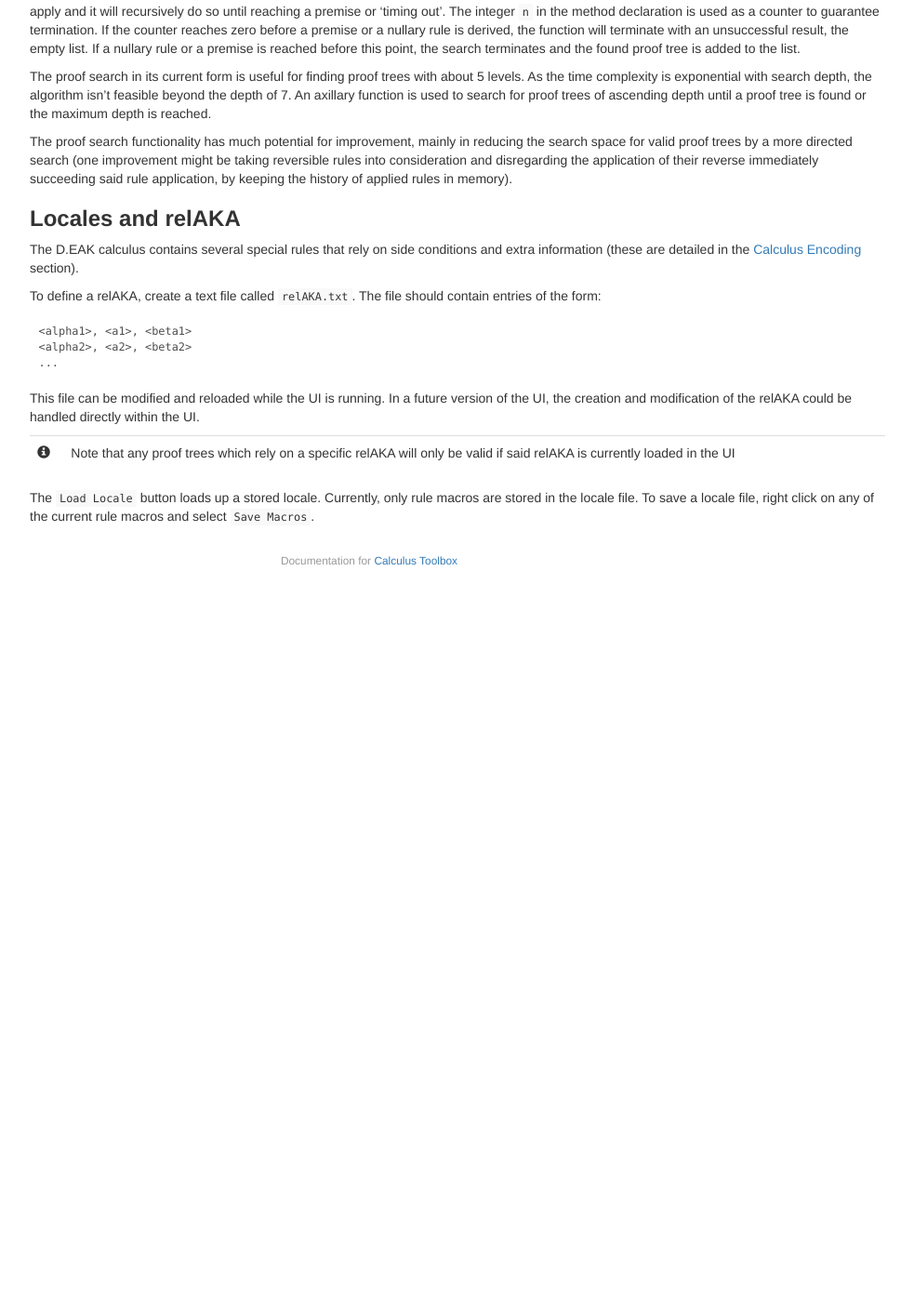
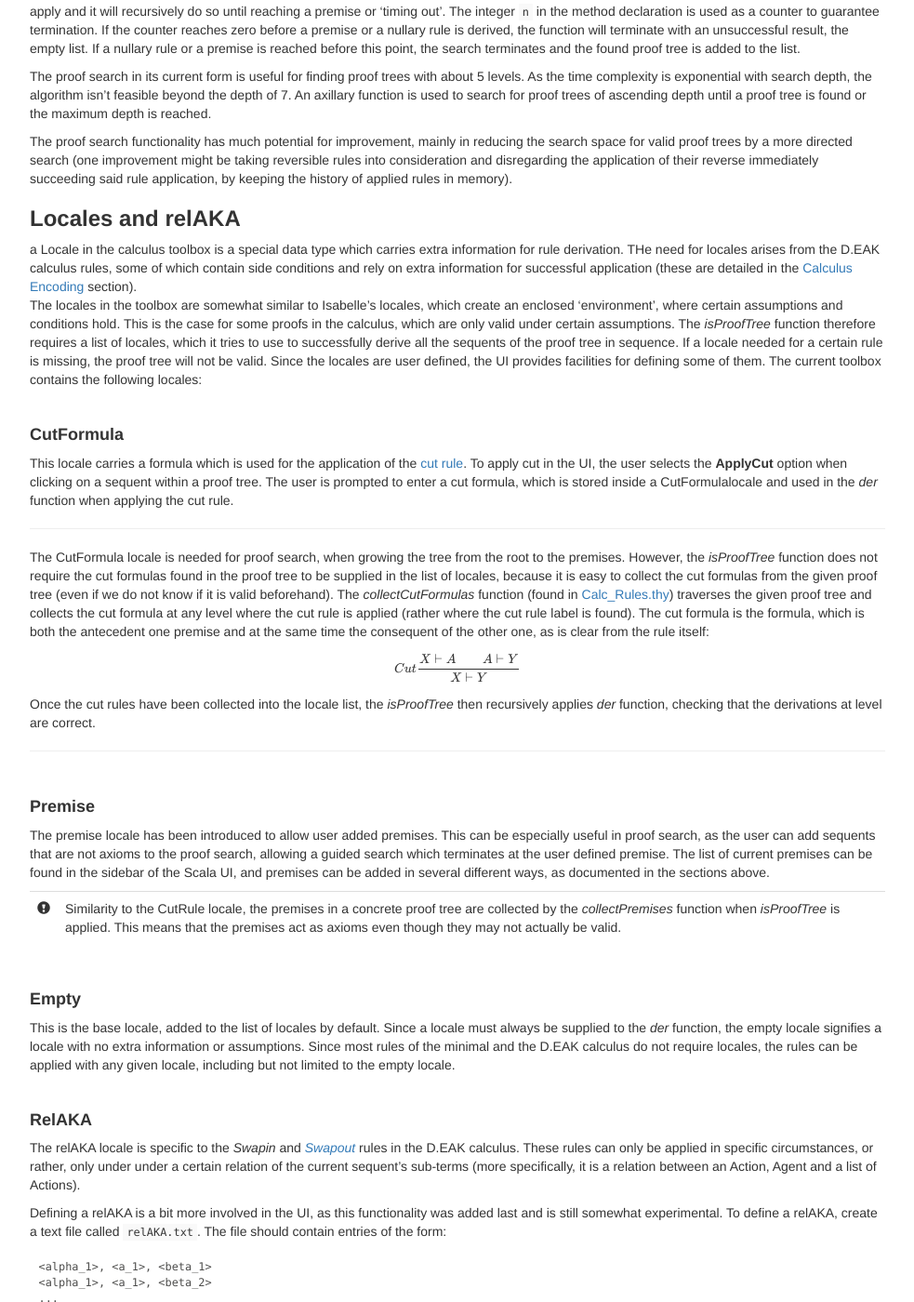
Before and after one commit to goodlyrottenapple/calculus-toolbox, a Jekyll site: the page built from _posts/2015-04-27-scala-ui.md, in a window 1280 px wide and 1400 px high, scrolled down 4275 px. Shown: the whole window at 93% size, without its empty margins (243-1226 px from the left). Built offline with Jekyll 4.4.1, drawn with Linux system fonts in a browser that asks for light colours; formulas are drawn with MathJax 3; before the commit the page ends 4907 px from its top, so only the background shows below that; some of the changed text lies outside the part shown.

Commit message:
expanded section on locales

```diff
--- a/_posts/2015-04-27-scala-ui.md
+++ b/_posts/2015-04-27-scala-ui.md
@@ -128,20 +128,65 @@ The proof search functionality has much potential for improvement, mainly in red
 
 ### Locales and relAKA
 
-The D.EAK calculus contains several special rules that rely on side conditions and extra information (these are detailed in the [Calculus Encoding]({{ site.baseurl }}/doc/calculus-encoding.html) section).
+a Locale in the calculus toolbox is a special data type which carries extra information for rule derivation. THe need for locales arises from the D.EAK calculus rules, some of which contain side conditions and rely on extra information for successful application (these are detailed in the [Calculus Encoding]({{ site.baseurl }}/doc/calculus-encoding.html) section).
+The locales in the toolbox are somewhat similar to Isabelle's locales, which create an enclosed 'environment', where certain assumptions and conditions hold. This is the case for some proofs in the calculus, which are only valid under certain assumptions. The _isProofTree_ function therefore requires a list of locales, which it tries to use to successfully derive all the sequents of the proof tree in sequence. If a locale needed for a certain rule is missing, the proof tree will not be valid. Since the locales are user defined, the UI provides facilities for defining some of them. The current toolbox contains the following locales:
 
-To define a relAKA, create a text file called `relAKA.txt`. The file should contain entries of the form:
+<br>
+
+#### CutFormula
+
+This locale carries a formula which is used for the application of the [cut rule]({{ site.baseurl }}/doc/calculus-encoding.html#cut). To apply cut in the UI, the user selects the __ApplyCut__
+option when clicking on a sequent within a proof tree. The user is prompted to enter a cut formula, which is stored inside a CutFormulalocale and used in the _der_ function when applying the cut rule.
+
+- - -
+
+The CutFormula locale is needed for proof search, when growing the tree from the root to the premises. However, the _isProofTree_ function does not require the cut formulas found in the proof tree to be supplied in the list of locales, because it is easy to collect the cut formulas from the given proof tree (even if we do not know if it is valid beforehand). The _collectCutFormulas_ function (found in [Calc_Rules.thy](https://github.com/goodlyrottenapple/calculus-toolbox/blob/master/template/Calc_Rules.thy)) traverses the given proof tree and collects the cut formula at any level where the cut rule is applied (rather where the cut rule label is found). The cut formula is the formula, which is both the antecedent one premise and at the same time the consequent of the other one, as is clear from the rule itself:
+
+$$Cut \frac{X \vdash A   \qquad   A \vdash Y}{X \vdash Y}$$
+
+Once the cut rules have been collected into the locale list, the _isProofTree_ then recursively applies _der_ function, checking that the derivations at level are correct.
+
+- - -
+
+<br>
+
+#### Premise
+
+The premise locale has been introduced to allow user added premises. This can be especially useful in proof search, as the user can add sequents that are not axioms to the proof search, allowing a guided search which terminates at the user defined premise. The list of current premises can be found in the sidebar of the Scala UI, and premises can be added in several different ways, as documented in the sections above.
+
+{:.table}
+<span class="glyphicon glyphicon-exclamation-sign"></span> |  Similarity to the CutRule locale, the premises in a concrete proof tree are collected by the _collectPremises_ function when _isProofTree_ is applied. This means that the premises act as axioms even though they may not actually be valid.
+
+<br>
+
+#### Empty
+
+This is the base locale, added to the list of locales by default. Since a locale must always be supplied to the _der_ function, the empty locale signifies a locale with no extra information or assumptions. Since most rules of the minimal and the D.EAK calculus do not require locales, the rules can be applied with any given locale, including but not limited to the empty locale.
+
+<br>
+
+#### RelAKA
+
+The relAKA locale is specific to the _Swapin_ and [_Swapout_]({{ site.baseurl }}/doc/calculus-encoding.html#swapout) rules in the D.EAK calculus. These rules can only be applied in specific circumstances, or rather, only under under a certain relation of the current sequent's sub-terms (more specifically, it is a relation between an Action, Agent and a list of Actions).
+
+Defining a relAKA is a bit more involved in the UI, as this functionality was added last and is still somewhat experimental. To define a relAKA, create a text file called `relAKA.txt`. The file should contain entries of the form:
 
 ~~~
-<alpha1>, <a1>, <beta1>
-<alpha2>, <a2>, <beta2>
+<alpha_1>, <a_1>, <beta_1>
+<alpha_1>, <a_1>, <beta_2>
+...
+<alpha_2>, <a_2>, <beta_n>
 ...
 ~~~
 
-This file can be modified and reloaded while the UI is running. In a future version of the UI, the creation and modification of the relAKA could be handled directly within the UI.
+This file can be modified and reloaded while the UI is running by clicking on the __Reload relAKA__ button in the bottom bar. In a future version of the UI, the creation and modification of the relAKA could be handled directly within the UI.
 
 {:.table}
 <span class="glyphicon glyphicon-info-sign"></span> | Note that any proof trees which rely on a specific relAKA will only be valid if said relAKA is currently loaded in the UI
 
+Perhaps confusingly, the __Load Locale__ button loads up a stored locale file, which currently only stores [rule macros]({{ site.baseurl }}/doc/calculus-encoding.html#rule-macro). Whilst not part of the Locale definition, rule macros are similar to locales, since they are user defined additions to the calculus, which carry some extra information (i.e. the shape of a proof tree which can be applied to a concrete sequent).
 
-The `Load Locale` button loads up a stored locale. Currently, only rule macros are stored in the locale file. To save a locale file, right click on any of the current rule macros and select `Save Macros`.
+{:.table}
+<span class="glyphicon glyphicon-info-sign"></span> | To save a rule macro locale file, right click on any of the current rule macros and select __Save Macros__.
+
+Because the locales and macros are currently stored and generated in a rather fragmented way (there are 3 separate files which individually store the assumptions, relAKAs and rule macros), possible improvements to the UI usability would include an overhaul of the interaction and generation of locales and store all the locales and macros in a single file.
```
Also changed, not shown: _posts/2015-04-21-isabellebuilder.md (+3 -0 lines).
